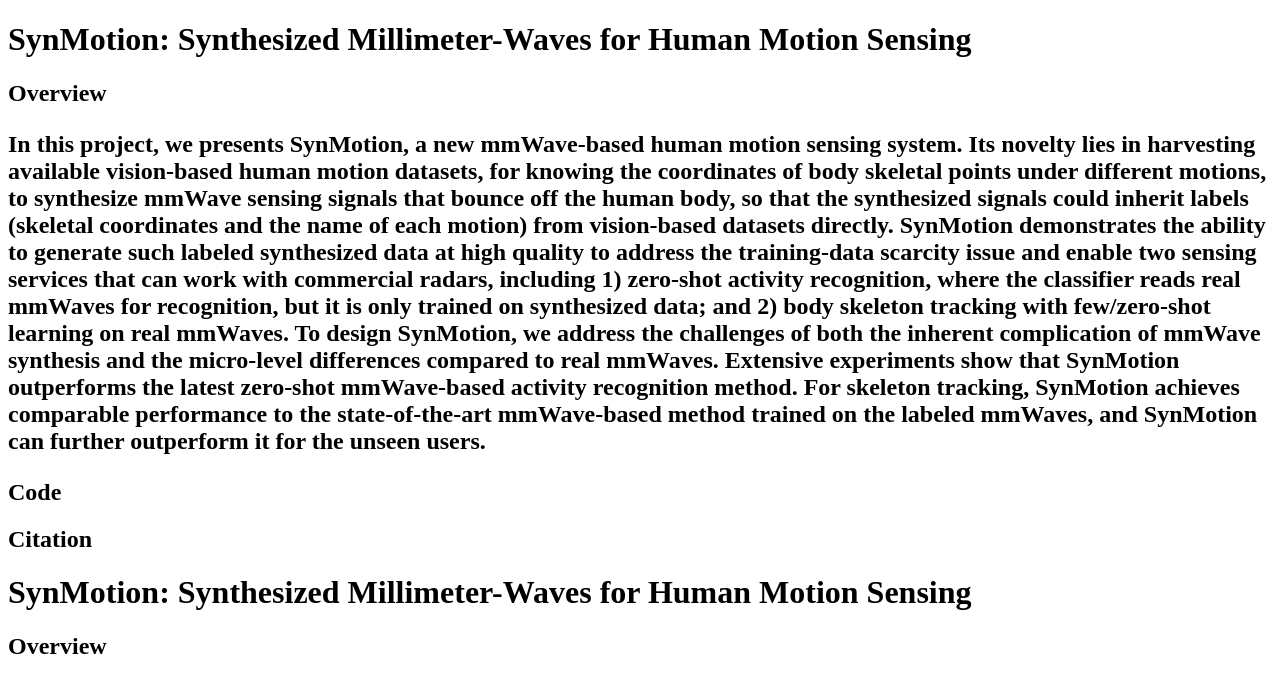
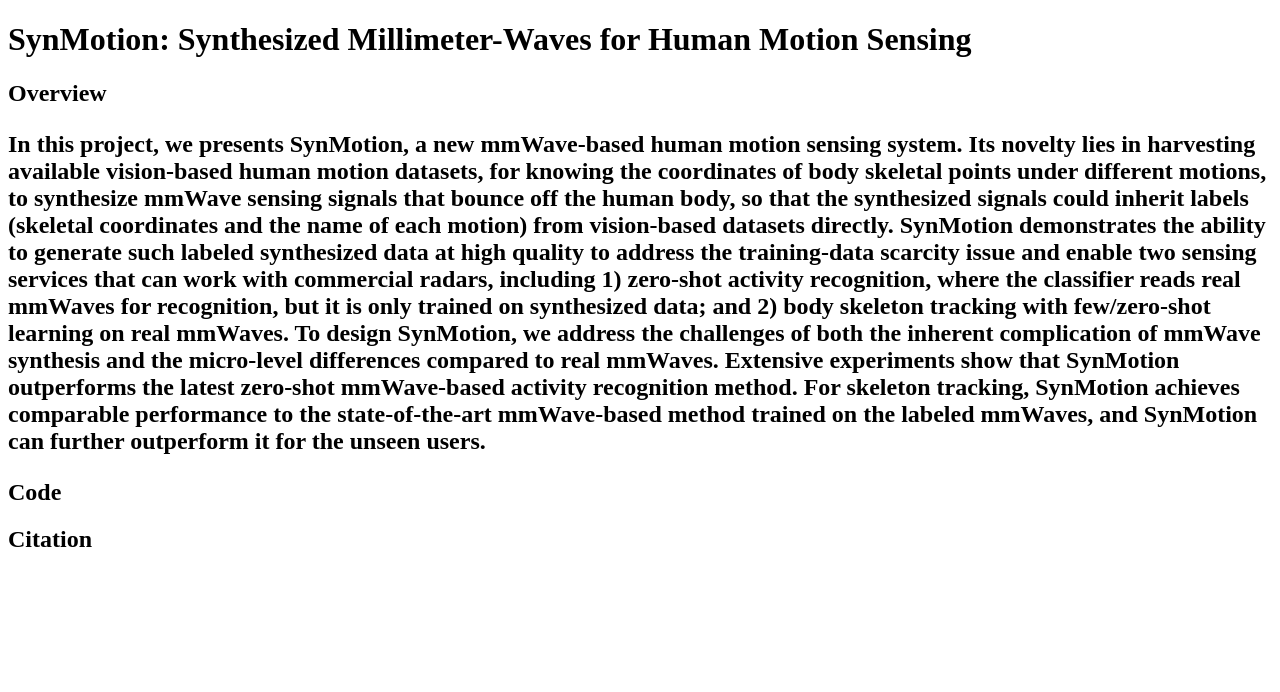
Before and after one commit to SynMotion/synmotion.github.io, a plain HTML site: page index.html in a window 1280 px wide. Drawn offline with Linux system fonts and the light colour scheme.

Commit message:
Update index.html

```diff
--- a/index.html
+++ b/index.html
@@ -19,9 +19,6 @@
 </html>
 
 
-<h1> SynMotion: Synthesized Millimeter-Waves for Human Motion Sensing </h1>
-<h2> Overview <h2>
-  <p>
 
 <!-- <h2> Code <h2>
 <h2> Citation <h2>
```
